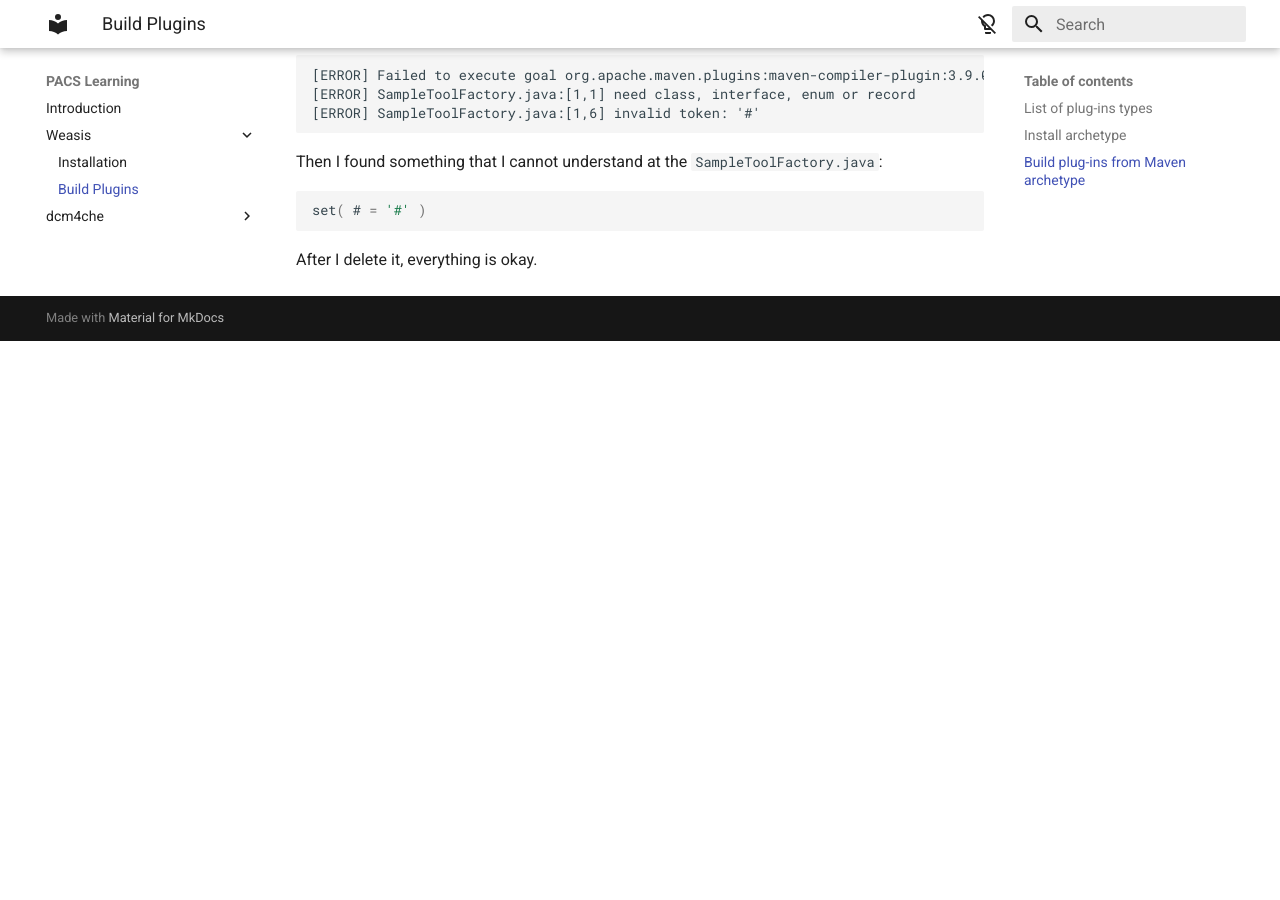
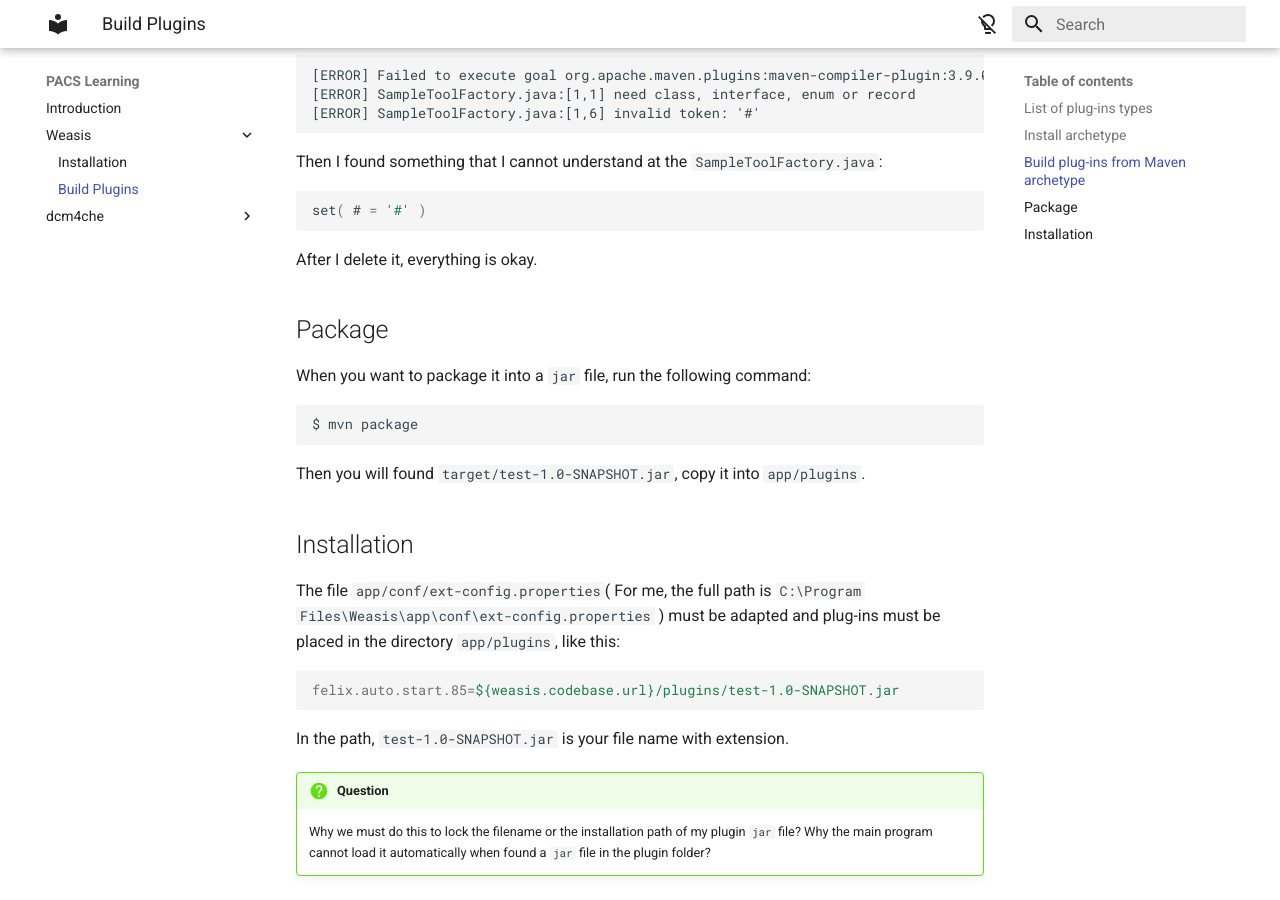
Before and after one commit to mmdjiji/pacs-learning, an MkDocs documentation site: the page built from docs/weasis/build-plugins.md, in a window 1280 px wide and 900 px high, scrolled down 1482 px. Built offline with MkDocs 1.6.1 and Material for MkDocs 9.7.7, drawn with Linux system fonts in a browser that asks for light colours; before the commit the page ends 1823 px from its top, so only the background shows below that.

Commit message:
Update build plugins

````diff
--- a/docs/weasis/build-plugins.md
+++ b/docs/weasis/build-plugins.md
@@ -60,3 +60,23 @@
 ```
 
 After I delete it, everything is okay.
+
+## Package
+
+When you want to package it into a `jar` file, run the following command:
+```bash
+$ mvn package
+```
+
+Then you will found `target/test-1.0-SNAPSHOT.jar`, copy it into `app/plugins`.
+
+## Installation
+
+The file `app/conf/ext-config.properties`( For me, the full path is `C:\Program Files\Weasis\app\conf\ext-config.properties` ) must be adapted and plug-ins must be placed in the directory `app/plugins`, like this:
+```properties
+felix.auto.start.85=${weasis.codebase.url}/plugins/test-1.0-SNAPSHOT.jar
+```
+In the path, `test-1.0-SNAPSHOT.jar` is your file name with extension.
+
+!!!question
+    Why we must do this to lock the filename or the installation path of my plugin `jar` file? Why the main program cannot load it automatically when found a `jar` file in the plugin folder?
````
Also changed, not shown: .gitmodules.
